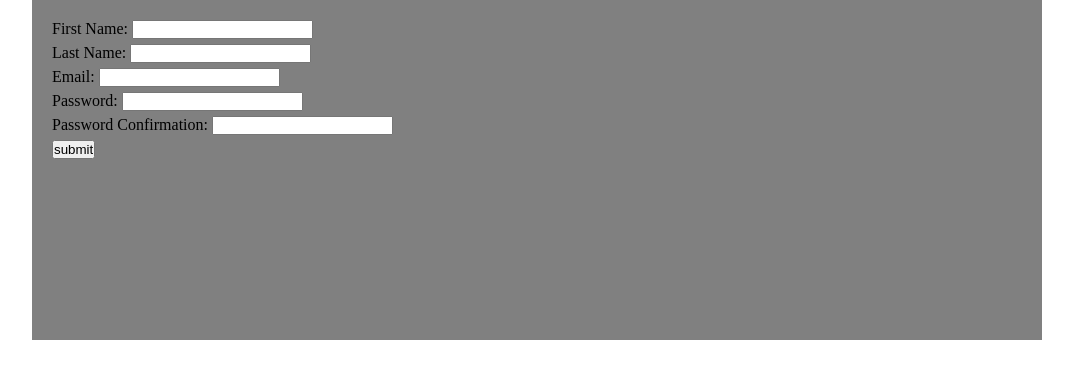
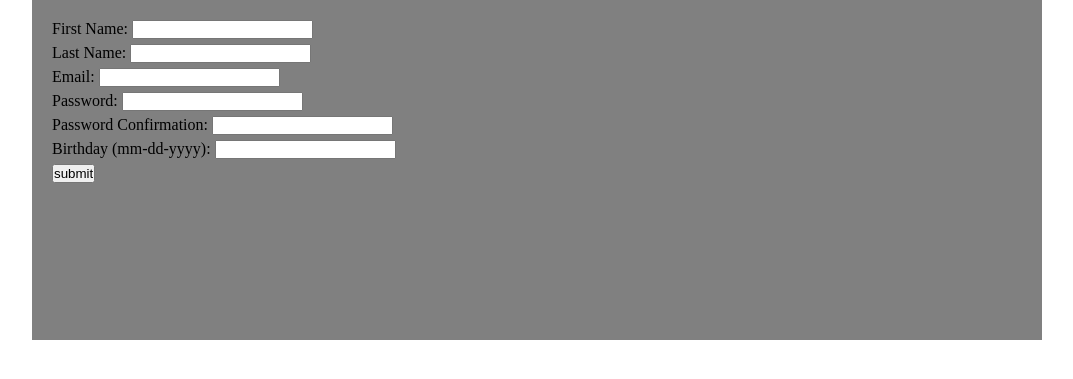
Before and after one commit to Ballycyrk/registrationForm, a Flask app: page / in a window 1280 px wide. Shown: the top 379 px of the page, without its empty margins (103-1176 px from the left). Run offline with Flask 2, Linux system fonts and the light colour scheme.

Commit message:
add hacker. fini

```diff
--- a/Templates/index.html
+++ b/Templates/index.html
@@ -17,6 +17,8 @@
           <label>Password: <input type='password' name='password'></label>
           <label>Password Confirmation: <input type='con_password'
             name='con_password'></label>
+          <label>Birthday (mm-dd-yyyy): <input type='text' name='birthday'>
+          </label>
           <input type="submit" value="submit">
         </form>
       </div>
--- a/server.py
+++ b/server.py
@@ -1,8 +1,10 @@
 from flask import Flask, request, render_template, redirect, flash, session
 import re
+from time import gmtime, strftime, strptime
 EMAIL_REGEX = re.compile(r'^[a-za-z0-9\.\+_-]+@[a-za-z0-9\._-]+\.[a-za-z]*$')
 NAME_REGEX = re.compile(r'^[a-zA-Z]+$')
-PASSWORD_REGEX = re.compile(r'^\w*\d+\w*[A-Z]+\w*$')
+PASSWORD_REGEX = re.compile(r'^.*\d+.*[A-Z]+.*$')
+BIRTHDAY_REGEX = re.compile(r'^\d{2}[\-]\d{2}[\-]\d{4}$')
 app = Flask(__name__)
 app.secret_key='GoodTimesRoll'
 @app.route('/')
@@ -26,7 +28,7 @@ def validate():
     flash("Password must be at least 9 characters long")
     counter += 1
   elif not PASSWORD_REGEX.match(request.form['password']):
-    flash("Password must contain at least 1 number and one Capital letter.")
+    flash("Password must contain at least 1 number and one CAPITAL letter.")
   if not NAME_REGEX.match(request.form['first_name']):
     flash('Your first name can only contain letters. (Sorry.)')
     counter += 1
@@ -36,6 +38,18 @@ def validate():
   if not EMAIL_REGEX.match(request.form['email']):
     flash('Not a valid email.')
     counter += 1
+  if not BIRTHDAY_REGEX.match(request.form['birthday']):
+    print request.form['birthday']
+    flash('Enter Birthdate in MM-DD-YYYY format. (i.e. 06-13-2010)')
+    counter += 1
+  else:
+    date1 = strftime("(%m-%d-%Y)")
+    birth = strptime(request.form['birthday'], "%m-%d-%Y")
+    if strptime(date1, "(%m-%d-%Y)") > birth:
+      session['Birthdate'] = request.form['birthday']
+    else:
+      flash("No one born in the future can type today, please try again.")
+      counter += 1
   session['First_name'] = request.form['first_name']
   session['Last_name'] = request.form['last_name']
   session['Email'] = request.form['email']
```
Also changed, not shown: Templates/success.html (deleted, +0 -15 lines).
